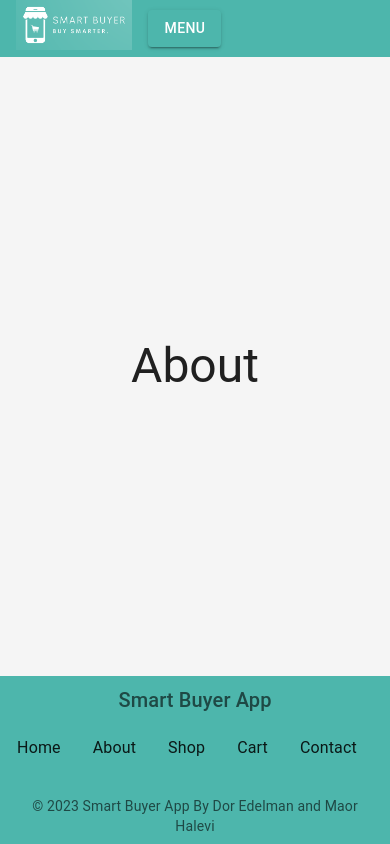
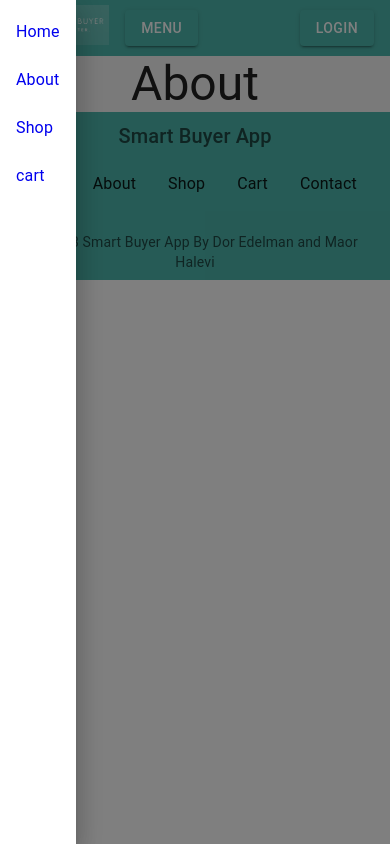
Before and after one commit to dore96/Smartbuyer-app-frontend, a React (Create React App) app: page /about in a window 390 px wide. Both pictures are taken after a click on the button "MENU". Built offline with nearby package versions, Linux system fonts and the light colour scheme.

Commit message:
application visual improvments

```diff
--- a/src/App.js
+++ b/src/App.js
@@ -1,15 +1,18 @@
 import Footer from "./components/Footer";
 import {BrowserRouter as Router, Routes, Route} from "react-router-dom";
 import routes from "./routes";
-import { Box, CssBaseline, ThemeProvider } from "@mui/material";
+import {Box, CssBaseline, ThemeProvider, useMediaQuery} from "@mui/material";
 import { createTheme } from "@mui/material/styles";
 import React, { useState } from "react";
+import { useTheme } from "@mui/material/styles";
 import CombinedNavbar from "./components/CombinedNavbar"
 
 function App() {
     // State variables for the cart and total price
     const [cart, setCart] = useState([]);
     const [cartTotalPrice, setCartTotalPrice] = useState(0);
+    const Theme = useTheme();
+    const isMobile = useMediaQuery(Theme.breakpoints.down("sm"));
 
     // Define the theme
     const theme = createTheme({
@@ -211,7 +214,7 @@ function App() {
     return (
         <ThemeProvider theme={theme}>
             <CssBaseline />
-            <Box height="100vh" display="flex" flexDirection="column" sx={{ maxWidth: "100%" }}>
+            <Box height={isMobile ? "auto":"100vh"} display="flex" flexDirection="column" sx={{ maxWidth: "100%" }}>
                 <Router>
                     <CombinedNavbar itemsInCart={cart.length} />
                     <Routes>{mapRoutes(routes)}</Routes>
--- a/src/components/CombinedNavbar.jsx
+++ b/src/components/CombinedNavbar.jsx
@@ -1,33 +1,28 @@
 import React from "react";
-import { Box, Link, Container, Toolbar, Button, useMediaQuery, Stack, Badge } from "@mui/material";
-import routes from "../routes";
+import { Box, Link, Container, Toolbar, Button, useMediaQuery, Stack, Badge, Drawer, List, ListItem, ListItemText } from "@mui/material";
 import { NavLink } from "react-router-dom";
 import ShoppingCartIcon from "@mui/icons-material/ShoppingCart";
-import SmartBuyerLogo from "../SmartBuyerLogo.png"
+import SmartBuyerLogo from "../SmartBuyerLogo.png";
+import routes from "../routes";
 
 const CombinedNavbar = ({ itemsInCart }) => {
     const isMobile = useMediaQuery((theme) => theme.breakpoints.down("sm"));
+    const [open, setOpen] = React.useState(false);
 
     return (
-        <Box
-            sx={{
-                width: "100%",
-                height: "auto",
-                backgroundColor: "secondary.main",
-            }}
-        >
+        <Box sx={{ width: "100%", height: "auto", backgroundColor: "secondary.main" }}>
             <Container maxWidth="xl">
                 <Toolbar disableGutters>
-                    <Stack direction="row" alignItems="center" spacing={2}>
+                    <Stack direction="row" alignItems="center" justifyContent="space-between" spacing={2}>
                         {/* Smart Buyer Logo */}
-                        <Link  key="home-route" component={NavLink} to="/">
-                            <img src={SmartBuyerLogo} alt="Logo" style={{ height: "50px" }}/>
+                        <Link key="home-route" component={NavLink} to="/">
+                            <img src={SmartBuyerLogo} alt="Logo" style={{ height: isMobile ? "40px" : "50px" }} />
                         </Link>
-                        {/* Desktop navigation links */}
-                        {!isMobile && (
+                        {/* navigation links */}
+                        {!isMobile ? (
+                            // Desktop view: Show the buttons as part of the navbar
                             <>
                                 {routes.map((route) => {
-                                    // Check if the route should be shown in the menu
                                     if (route.showInMenu) {
                                         return (
                                             <Link
@@ -37,17 +32,15 @@ const CombinedNavbar = ({ itemsInCart }) => {
                                                 color="black"
                                                 underline="none"
                                                 variant="button"
-                                                sx={{ fontSize: "large"}}
+                                                sx={{ fontSize: "large" }}
                                             >
-                                                {/* Render the route as a Button */}
                                                 {route.path !== "/cart" ? (
                                                     <Button variant="contained" color="secondary">
                                                         {route.title}
                                                     </Button>
                                                 ) : (
-                                                    // Render the cart route with a Badge
                                                     <Badge badgeContent={itemsInCart} color="secondary">
-                                                        <ShoppingCartIcon style={{color: 'white'}}/>
+                                                        <ShoppingCartIcon style={{ color: "white" }} />
                                                     </Badge>
                                                 )}
                                             </Link>
@@ -56,21 +49,45 @@ const CombinedNavbar = ({ itemsInCart }) => {
                                     return null;
                                 })}
                             </>
-                        )}
-
-                        {/* Mobile menu button */}
-                        {isMobile && (
-                            <Button
-                                variant="contained"
-                                color="secondary"
-                                sx={{ marginLeft: "auto" }}
-                            >
+                        ) : (
+                            // Mobile view: Show the drawer button
+                            <Button onClick={() => setOpen(true)} variant="contained" color="secondary">
                                 Menu
                             </Button>
                         )}
                     </Stack>
+                    {/* Login route button (on the right side) */}
+                    <Link
+                        key="login-route"
+                        component={NavLink}
+                        to="/login"
+                        color="black"
+                        underline="none"
+                        variant="button"
+                        sx={{ fontSize: "large", marginLeft: "auto" }}
+                    >
+                        <Button variant="contained" color="secondary">
+                            Login
+                        </Button>
+                    </Link>
                 </Toolbar>
             </Container>
+
+            {/* The Drawer component for mobile view */}
+            <Drawer anchor="left" open={open} onClose={() => setOpen(false)}>
+                <List>
+                    {routes.map((route) => {
+                        if (route.showInMenu) {
+                            return (
+                                <ListItem component={NavLink} to={route.path} key={route.key}>
+                                    <ListItemText primary={route.title} />
+                                </ListItem>
+                            );
+                        }
+                        return null;
+                    })}
+                </List>
+            </Drawer>
         </Box>
     );
 };
--- a/src/routes.js
+++ b/src/routes.js
@@ -95,7 +95,7 @@ const routes = [
         title: "Login",
         path: "/login",
         enabled: true,
-        showInMenu: true,
+        showInMenu: false,
         shoppingRout: false,
         component: Login,
     },
```
